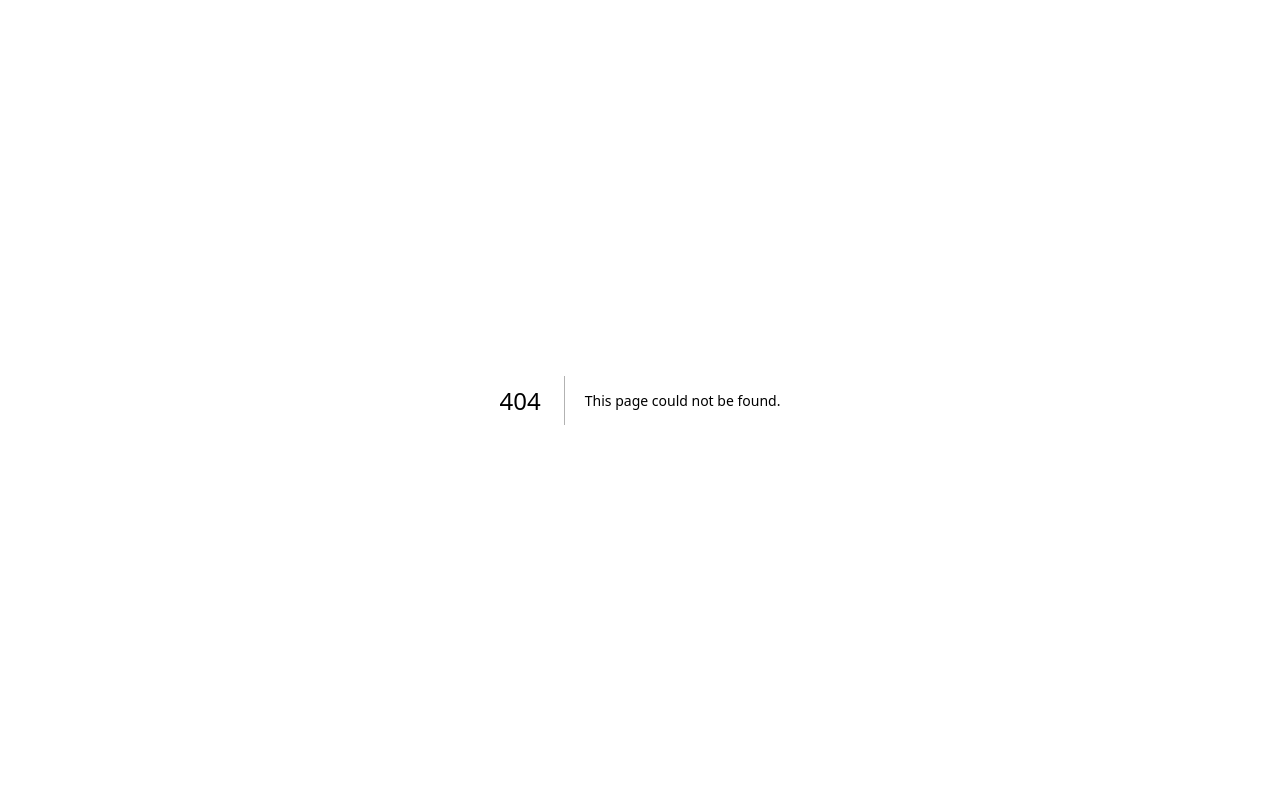
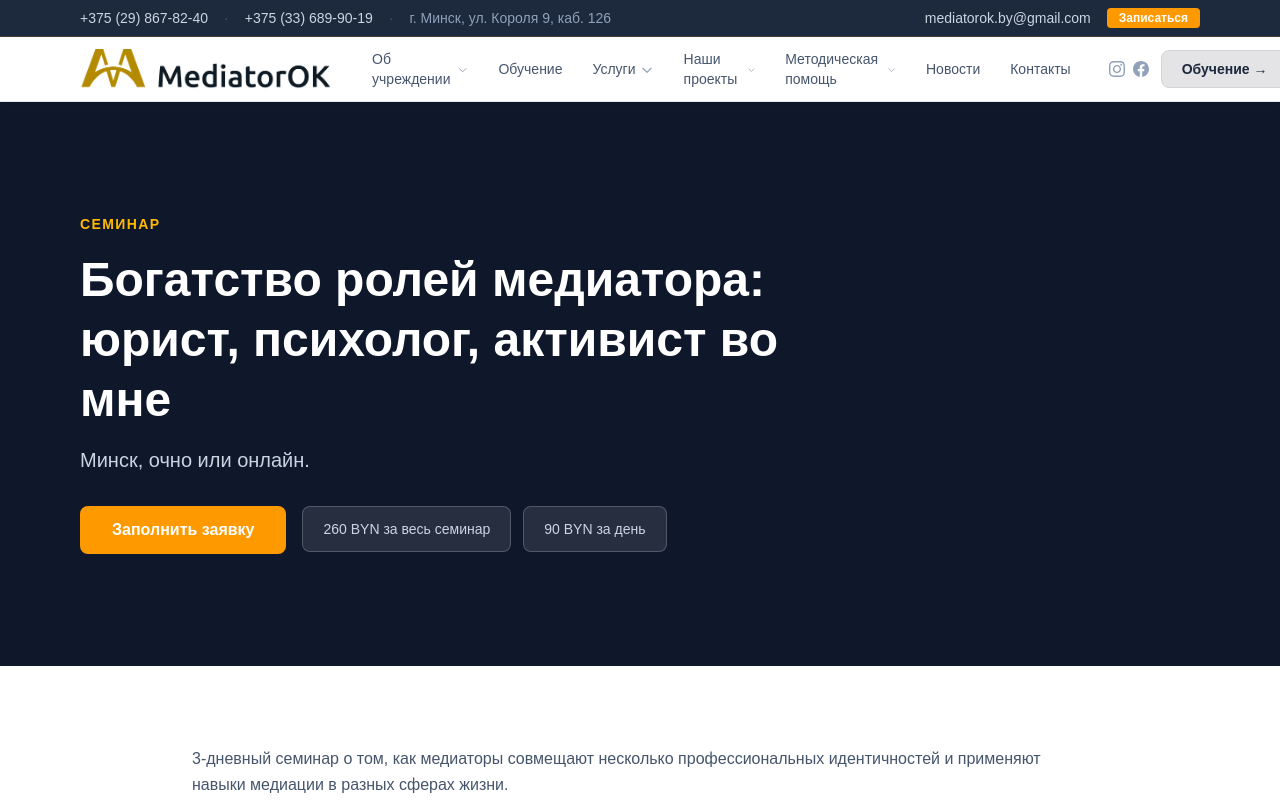
Before and after one commit to ZedMalatesta/newMediatorSite, a Next.js app: page /seminarmaksudov in a window 1280 px wide. Before the commit this address had no page. Shown: the top 800 px of the page. Built offline with nearby package versions, Linux system fonts and the light colour scheme.

Commit message:
feat: add maksudov seminar page

```diff
--- /dev/null
+++ b/app/seminarmaksudov/page.tsx
@@ -0,0 +1,49 @@
+import type { Metadata } from "next";
+import TopBar from "@layout/TopBar";
+import Navbar from "@layout/Navbar";
+import Footer from "@layout/Footer";
+import { EventHero } from "@sections/EventHero/EventHero";
+import { EventDetails } from "@sections/EventDetails/EventDetails";
+import { EventSignup } from "@sections/EventSignup/EventSignup";
+
+export const metadata: Metadata = {
+  title: "Семинар Рустема Максудова «Богатство ролей медиатора» | МедиаторОк Проф",
+  description:
+    "3-дневный семинар о том, как медиаторы совмещают юриста, психолога и активиста в себе. Очно в Минске или онлайн.",
+};
+
+export default function SeminarMaksudovPage() {
+  return (
+    <div className="min-h-screen bg-white">
+      <TopBar />
+      <Navbar />
+      <main>
+        <EventHero
+          eyebrow="Семинар"
+          title="Богатство ролей медиатора: юрист, психолог, активист во мне"
+          subtitle="Минск, очно или онлайн."
+          meta={["260 BYN за весь семинар", "90 BYN за день"]}
+        />
+        <EventDetails
+          description={[
+            "3-дневный семинар о том, как медиаторы совмещают несколько профессиональных идентичностей и применяют навыки медиации в разных сферах жизни.",
+          ]}
+          groups={[
+            {
+              heading: "Что вы получите",
+              items: ["Сертификат", "Техники сохранения нейтральности", "Стратегии управления конфликтами", "Скидка 10% для выпускников программ"],
+            },
+          ]}
+          speaker={{
+            name: "Рустем Максудов",
+            role: "Медиатор с 25-летней практикой, эксперт восстановительного правосудия",
+            photo: null,
+            initials: "РМ",
+          }}
+        />
+        <EventSignup />
+      </main>
+      <Footer />
+    </div>
+  );
+}
```
